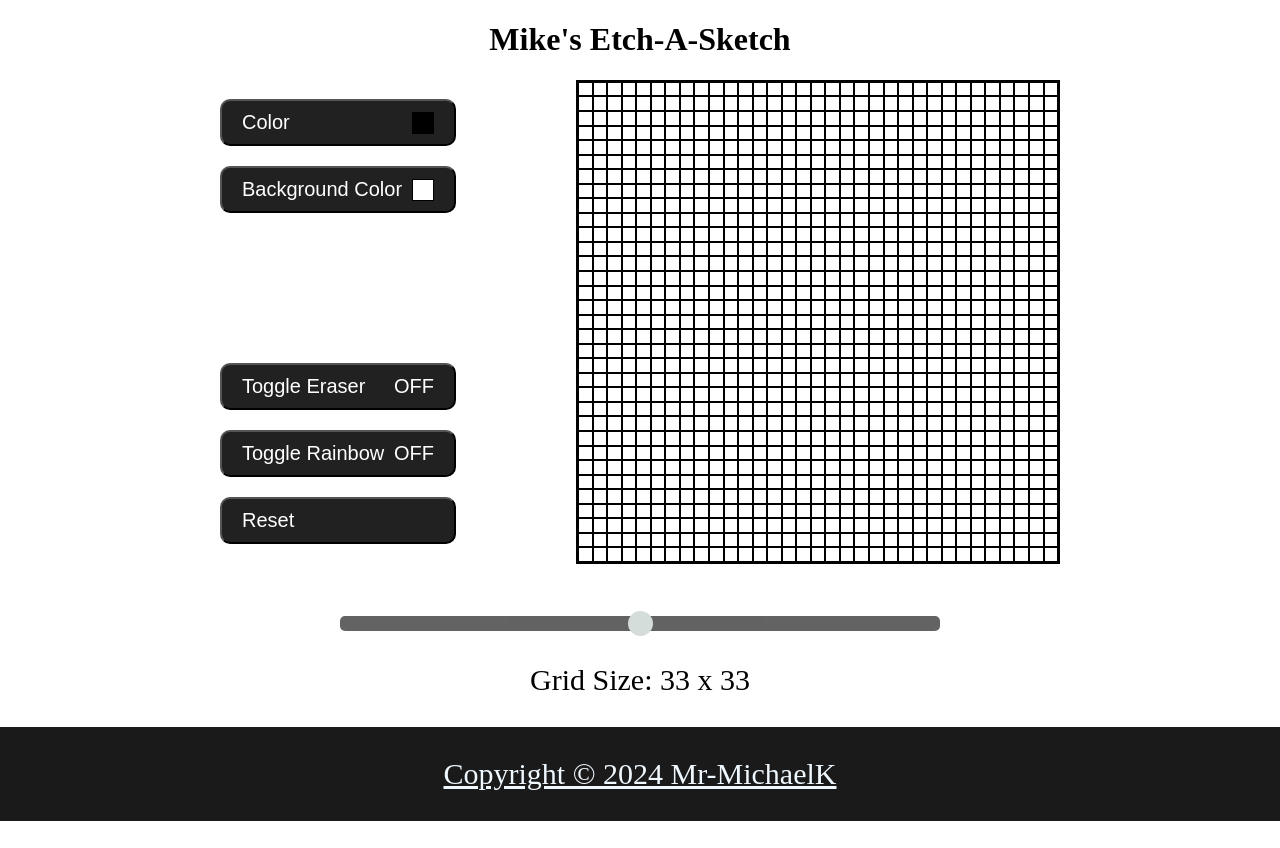
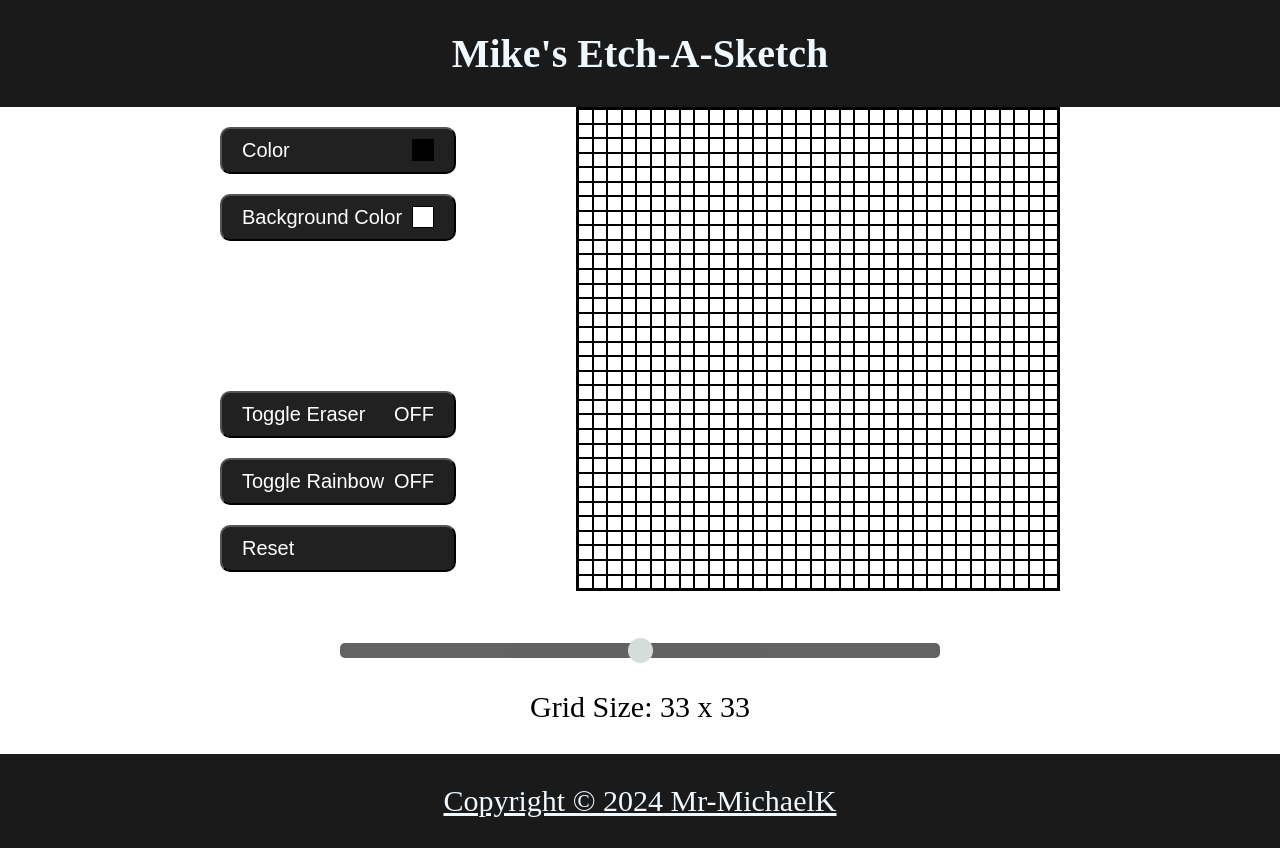
Before and after one commit to Mr-MichaelK/odin-etch-a-sketch, a plain HTML site: page index.html in a window 1280 px wide. Before the commit the page ends 821 px from the top, so only its background shows below. Drawn offline with Linux system fonts and the light colour scheme.

Commit message:
Add a header and style it

```diff
--- a/index.html
+++ b/index.html
@@ -8,7 +8,7 @@
     <script src="script.js" defer></script>
 </head>
 <body>
-    <h1 class="title">Mike's Etch-A-Sketch</h1>
+    <div class="header">Mike's Etch-A-Sketch</div>
     <div class="main-content">
         <div class="middle-container">
             <div class="left-container">
--- a/style.css
+++ b/style.css
@@ -17,10 +17,6 @@ body {
     justify-content: center;
     align-items: center;
     gap: 50px;
-}
-
-.title {
-    text-align: center;
 }
 
 .middle-container {
@@ -118,6 +114,7 @@ body {
     cursor: pointer;
 }
 
+.header,
 .footer {
     background-color: #1a1a1a;
     font-size: 30px;
@@ -126,6 +123,11 @@ body {
     text-align: center;
 }
 
+.header {
+    font-weight: bold;
+    font-size: 40px;
+}
+
 .footer a {
     color: aliceblue;
 }
```
